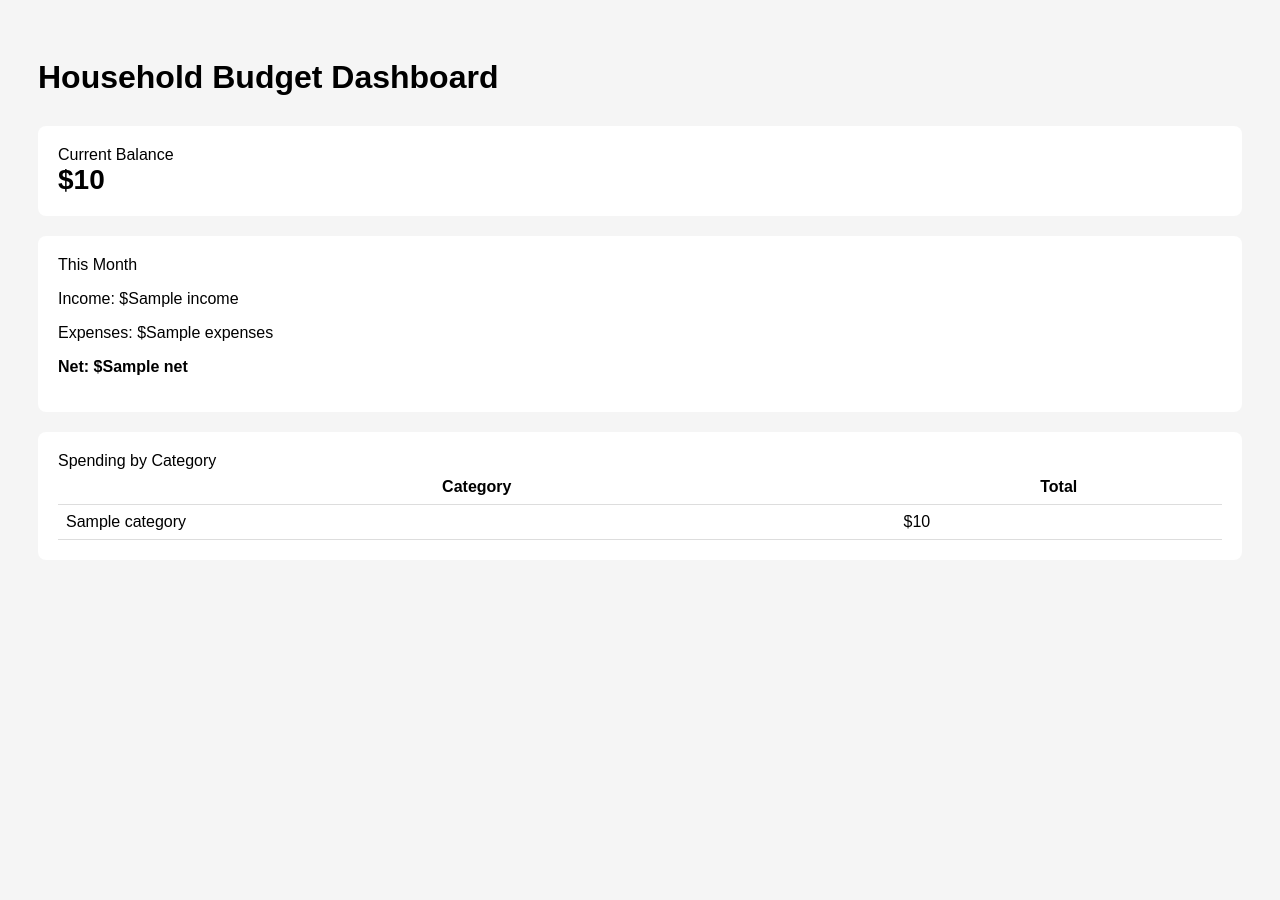
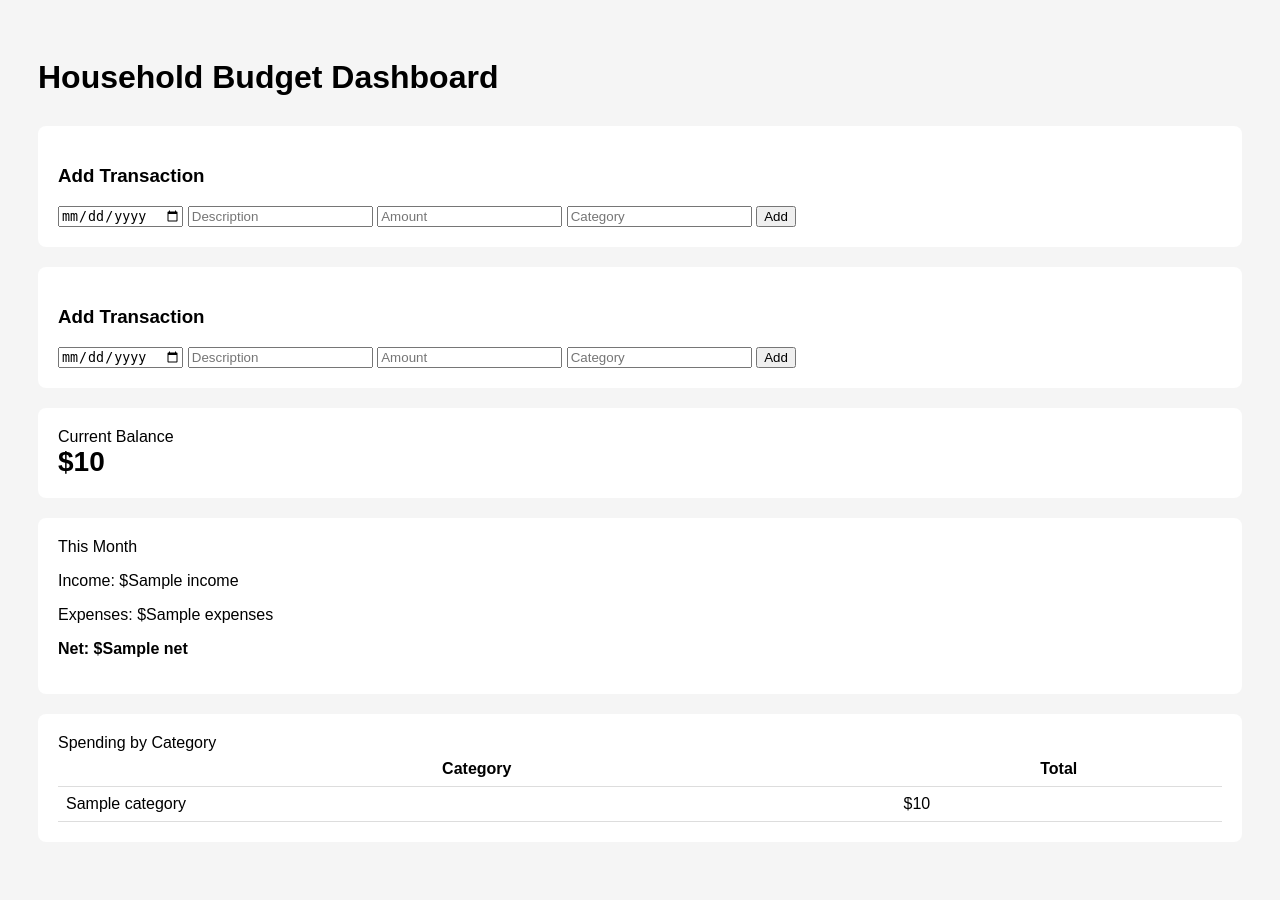
Before and after one commit to akckc/ai-budg, a FastAPI app: template templates/dashboard.html in a window 1280 px wide. Before the commit the page ends 540 px from the top, so only its background shows below. Run offline with FastAPI, Linux system fonts and the light colour scheme; the template is opened without the code that fills it: most values are stand-ins (such as "Sample title", 1, 10 or a date in 2020).

Commit message:
added transaction entry form to the top of dashboard.html

```diff
--- a/main.py
+++ b/main.py
@@ -1213,3 +1213,24 @@ def dashboard(request: Request):
         "net": round(income + expenses, 2),
         "categories": categories
     })
+
+from fastapi import Form
+from fastapi.responses import RedirectResponse
+
+@app.post("/add-transaction")
+def add_transaction(
+    date: str = Form(...),
+    description: str = Form(...),
+    amount: float = Form(...),
+    category: str = Form(None)
+):
+    conn = get_db()
+
+    conn.execute("""
+        INSERT INTO transactions (date, description, amount, category)
+        VALUES (?, ?, ?, ?)
+    """, (date, description, amount, category or "Uncategorized"))
+
+    conn.commit()
+
+    return RedirectResponse(url="/dashboard", status_code=303)
--- a/templates/dashboard.html
+++ b/templates/dashboard.html
@@ -14,6 +14,26 @@
 <body>
 
 <h1>Household Budget Dashboard</h1>
+<div class="card">
+    <h3>Add Transaction</h3>
+    <form method="post" action="/add-transaction">
+        <input type="date" name="date" required>
+        <input type="text" name="description" placeholder="Description" required>
+        <input type="number" step="0.01" name="amount" placeholder="Amount" required>
+        <input type="text" name="category" placeholder="Category">
+        <button type="submit">Add</button>
+    </form>
+</div>
+<div class="card">
+    <h3>Add Transaction</h3>
+    <form method="post" action="/add-transaction">
+        <input type="date" name="date" required>
+        <input type="text" name="description" placeholder="Description" required>
+        <input type="number" step="0.01" name="amount" placeholder="Amount" required>
+        <input type="text" name="category" placeholder="Category">
+        <button type="submit">Add</button>
+    </form>
+</div>
 
 <div class="card">
     <div>Current Balance</div>
```
